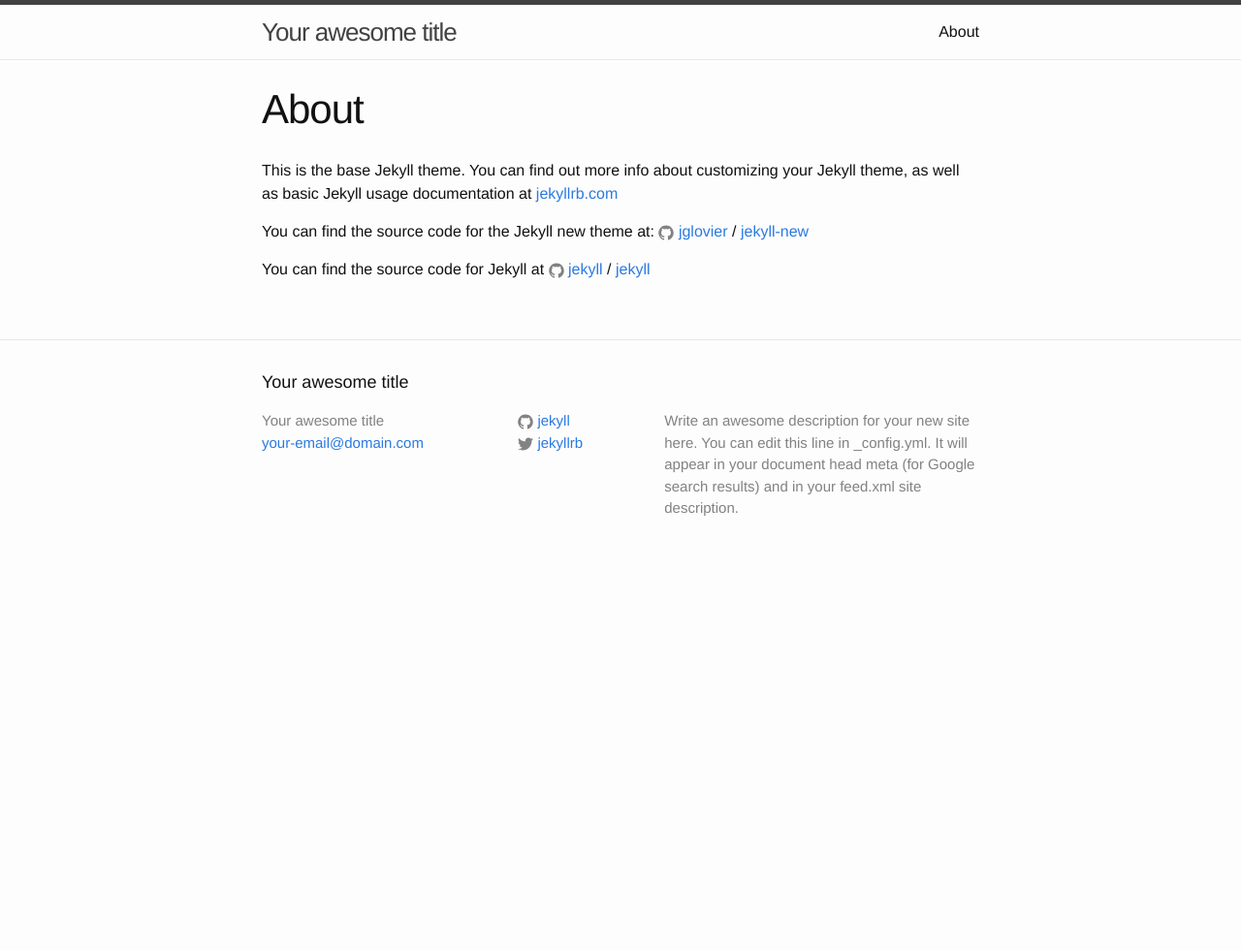
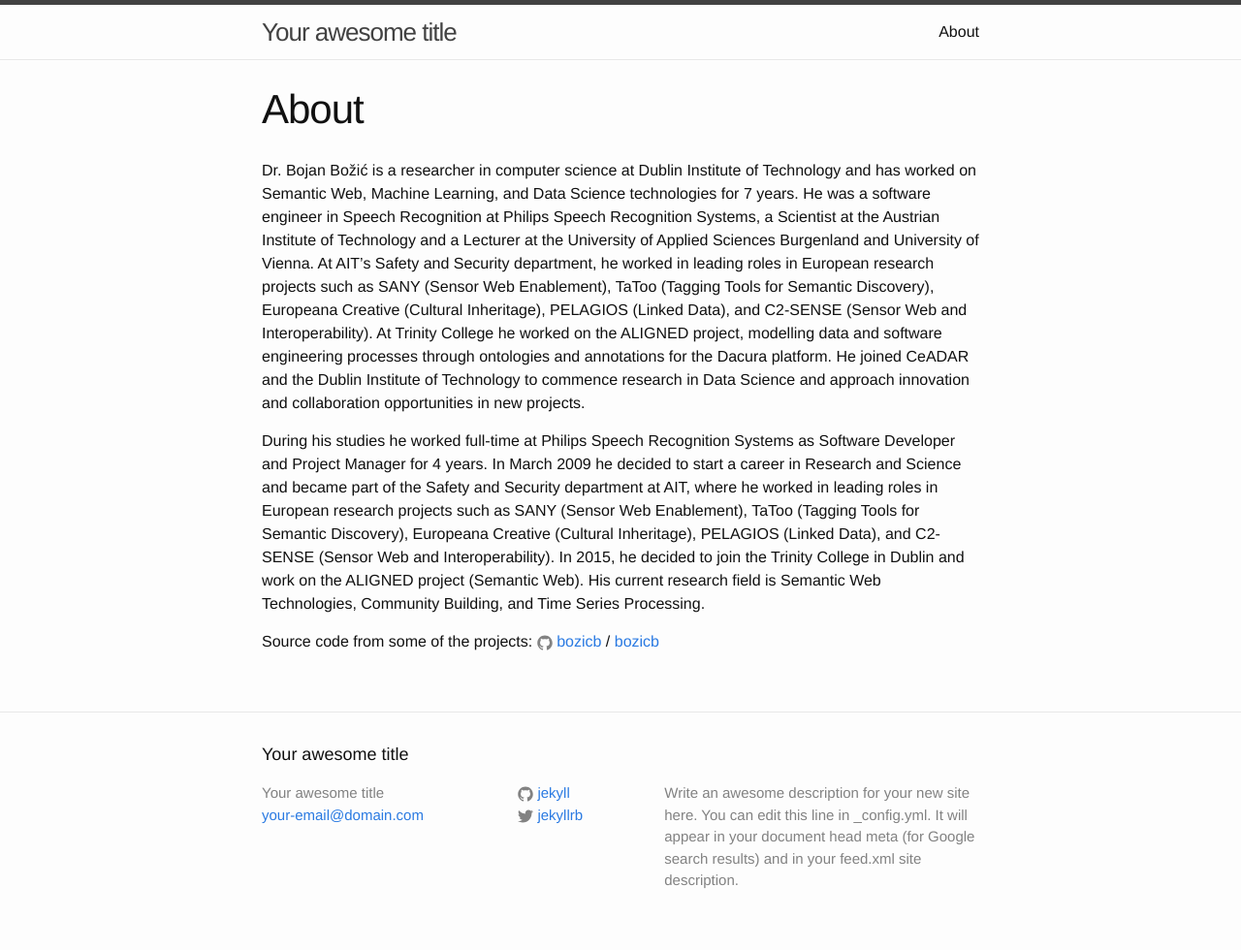
Before and after one commit to bozicb/bozicb.github.io, a Jekyll site: the page built from about.md, in a window 1280 px wide. Shown: the whole page at 97% size. Built offline with Jekyll 4.4.1, drawn with Linux system fonts in a browser that asks for light colours; before the commit the page ends 900 px from its top, so only the background shows below that.

Commit message:
personal description added

```diff
--- a/about.md
+++ b/about.md
@@ -4,12 +4,21 @@
 permalink: /about/
 ---
 
-This is the base Jekyll theme. You can find out more info about customizing your Jekyll theme, as well as basic Jekyll usage documentation at [jekyllrb.com](http://jekyllrb.com/)
+Dr. Bojan Božić is a researcher in computer science at Dublin Institute of Technology and has worked on Semantic Web, Machine Learning, and Data
+Science technologies for 7 years. He was a software engineer in Speech Recognition at Philips Speech Recognition Systems, a Scientist at the
+Austrian Institute of Technology and a Lecturer at the University of Applied Sciences Burgenland and University of Vienna. At AIT's Safety and
+Security department, he worked in leading roles in European research projects such as SANY (Sensor Web Enablement), TaToo (Tagging Tools for
+Semantic Discovery), Europeana Creative (Cultural Inheritage), PELAGIOS (Linked Data), and C2-SENSE (Sensor Web and Interoperability). At Trinity
+College he worked on the ALIGNED project, modelling data and software engineering processes through ontologies and annotations for the Dacura
+platform. He joined CeADAR and the Dublin Institute of Technology to commence research in Data Science and approach innovation and collaboration
+opportunities in new projects.
 
-You can find the source code for the Jekyll new theme at:
-{% include icon-github.html username="jglovier" %} /
-[jekyll-new](https://github.com/jglovier/jekyll-new)
+During his studies he worked full-time at Philips Speech Recognition Systems as Software Developer and Project Manager for 4 years. In March 2009
+he decided to start a career in Research and Science and became part of the Safety and Security department at AIT, where he worked in leading roles
+in European research projects such as SANY (Sensor Web Enablement), TaToo (Tagging Tools for Semantic Discovery), Europeana Creative (Cultural
+Inheritage), PELAGIOS (Linked Data), and C2-SENSE (Sensor Web and Interoperability). In 2015, he decided to join the Trinity College in Dublin and
+work on the ALIGNED project (Semantic Web). His current research field is Semantic Web Technologies, Community Building, and Time Series Processing.
 
-You can find the source code for Jekyll at
-{% include icon-github.html username="jekyll" %} /
-[jekyll](https://github.com/jekyll/jekyll)
+Source code from some of the projects:
+{% include icon-github.html username="bozicb" %} /
+[bozicb](https://github.com/bozicb)
```
